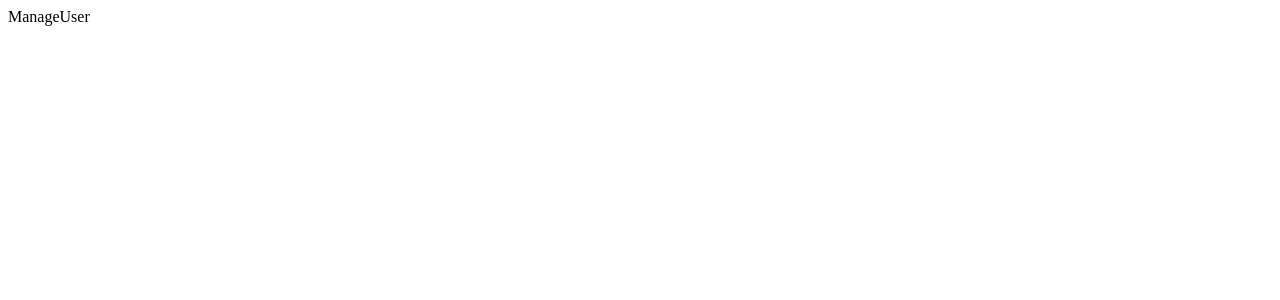
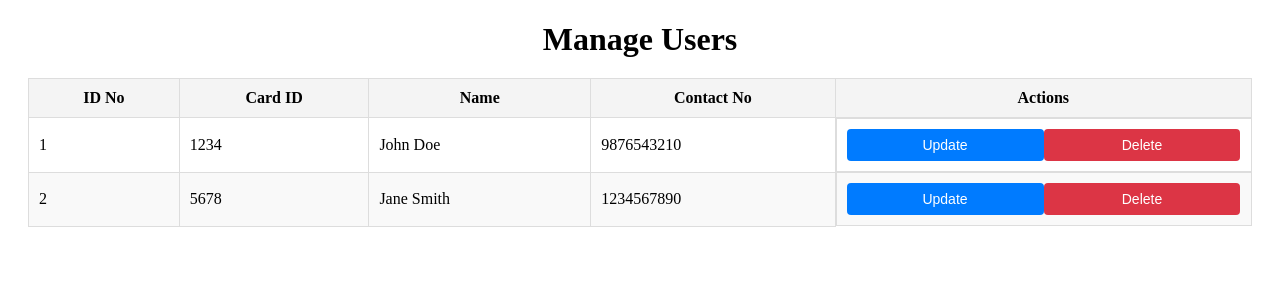
Before and after one commit to themarkib/rfid-attendance, a React (Vite) app in the folder frontend/: page /admin-manageuser in a window 1280 px wide. Shown: the top 300 px of the page. Built offline with nearby package versions, Linux system fonts and the light colour scheme.

Commit message:
ManageUserTable

```diff
--- a/frontend/src/Page/ManageUser.jsx
+++ b/frontend/src/Page/ManageUser.jsx
@@ -1,8 +1,11 @@
 import React from 'react'
+import ManageUserTable from '../component/ManageUserTable'
 
 const ManageUser = () => {
   return (
-    <div>ManageUser</div>
+    <div>
+      <ManageUserTable/>
+    </div>
   )
 }
 
--- /dev/null
+++ b/frontend/src/component/ManageUserTable.jsx
@@ -0,0 +1,80 @@
+import React, { useState, useEffect } from 'react';
+import './../css/componentCss/ManageUserTable.css';
+import UpdateUserForm from './UpdateUserForm.jsx';
+
+const ManageUserTable = () => {
+  const [data, setData] = useState([]);
+  const [currentUser, setCurrentUser] = useState(null);
+
+  useEffect(() => {
+    // Simulate an API call
+    const fetchData = async () => {
+      // Dummy data
+      const dummyData = [
+        { idno: 1, cardid: '1234', name: 'John Doe', contactno: '9876543210' },
+        { idno: 2, cardid: '5678', name: 'Jane Smith', contactno: '1234567890' },
+        // Add more rows as needed
+      ];
+      setData(dummyData);
+    };
+
+    fetchData();
+  }, []);
+
+  const handleUpdate = (user) => {
+    // Implement update functionality
+    console.log('Updating user:', user);
+    setData(data.map(entry => (entry.idno === user.idno ? user : entry)));
+    setCurrentUser(null);
+  };
+
+  const handleDelete = (idno) => {
+    // Implement delete functionality
+    console.log('Deleting user with ID:', idno);
+    setData(data.filter(entry => entry.idno !== idno)); // Remove from UI for now
+  };
+
+  const handleCancelUpdate = () => {
+    setCurrentUser(null);
+  };
+
+  return (
+    <div className="manage-user-container">
+      <h1>Manage Users</h1>
+      <table className="manage-user-table">
+        <thead>
+          <tr>
+            <th>ID No</th>
+            <th>Card ID</th>
+            <th>Name</th>
+            <th>Contact No</th>
+            <th>Actions</th>
+          </tr>
+        </thead>
+        <tbody>
+          {data.map((entry) => (
+            <tr key={entry.idno}>
+              <td>{entry.idno}</td>
+              <td>{entry.cardid}</td>
+              <td>{entry.name}</td>
+              <td>{entry.contactno}</td>
+              <td className="actions">
+                <button className="update-button" onClick={() => setCurrentUser(entry)}>Update</button>
+                <button className="delete-button" onClick={() => handleDelete(entry.idno)}>Delete</button>
+              </td>
+            </tr>
+          ))}
+        </tbody>
+      </table>
+      {currentUser && (
+        <UpdateUserForm
+          user={currentUser}
+          onUpdate={handleUpdate}
+          onCancel={handleCancelUpdate}
+        />
+      )}
+    </div>
+  );
+};
+
+export default ManageUserTable;
--- /dev/null
+++ b/frontend/src/component/UpdateUserForm.jsx
@@ -0,0 +1,65 @@
+import React, { useState, useEffect } from 'react';
+import './../css/componentCss/UpdateUserForm.css';
+
+const UpdateUserForm = ({ user, onUpdate, onCancel }) => {
+  const [formData, setFormData] = useState(user);
+
+  useEffect(() => {
+    setFormData(user);
+  }, [user]);
+
+  const handleChange = (e) => {
+    const { name, value } = e.target;
+    setFormData({ ...formData, [name]: value });
+  };
+
+  const handleSubmit = (e) => {
+    e.preventDefault();
+    onUpdate(formData);
+  };
+
+  return (
+    <div className="update-form-container">
+      <form className="update-form" onSubmit={handleSubmit}>
+        <h2>Update User</h2>
+        <div className="form-group">
+          <label htmlFor="cardid">Card ID:</label>
+          <input
+            type="text"
+            id="cardid"
+            name="cardid"
+            value={formData.cardid}
+            onChange={handleChange}
+            required
+          />
+        </div>
+        <div className="form-group">
+          <label htmlFor="name">Name:</label>
+          <input
+            type="text"
+            id="name"
+            name="name"
+            value={formData.name}
+            onChange={handleChange}
+            required
+          />
+        </div>
+        <div className="form-group">
+          <label htmlFor="contactno">Contact No:</label>
+          <input
+            type="text"
+            id="contactno"
+            name="contactno"
+            value={formData.contactno}
+            onChange={handleChange}
+            required
+          />
+        </div>
+        <button type="submit">Update</button>
+        <button type="button" className="cancel-button" onClick={onCancel}>Cancel</button>
+      </form>
+    </div>
+  );
+};
+
+export default UpdateUserForm;
--- /dev/null
+++ b/frontend/src/css/componentCss/ManageUserTable.css
@@ -0,0 +1,57 @@
+/* ManageUserTable.css */
+.manage-user-container {
+    margin: 20px;
+}
+
+.manage-user-table {
+    width: 100%;
+    border-collapse: collapse;
+}
+
+.manage-user-table th, .manage-user-table td {
+    border: 1px solid #ddd;
+    padding: 10px;
+}
+
+.manage-user-table th {
+    background-color: #f4f4f4;
+}
+
+.manage-user-table tr:nth-child(even) {
+    background-color: #f9f9f9;
+}
+
+.manage-user-table tr:hover {
+    background-color: #f1f1f1;
+}
+
+.manage-user-table .actions {
+    display: flex;
+    justify-content: space-around;
+}
+
+.manage-user-table .update-button, .manage-user-table .delete-button {
+    padding: 8px 16px;
+    border: none;
+    border-radius: 4px;
+    cursor: pointer;
+    font-size: 14px;
+}
+
+.manage-user-table .update-button {
+    background-color: #007BFF;
+    color: white;
+}
+
+.manage-user-table .update-button:hover {
+    background-color: #0056b3;
+}
+
+.manage-user-table .delete-button {
+    background-color: #dc3545;
+    color: white;
+}
+
+.manage-user-table .delete-button:hover {
+    background-color: #c82333;
+}
--- /dev/null
+++ b/frontend/src/css/componentCss/UpdateUserForm.css
@@ -0,0 +1,54 @@
+/* UpdateUserForm.css */
+.update-form-container {
+    padding: 20px;
+    border: 1px solid #ccc;
+    border-radius: 4px;
+    background-color: #fff;
+    box-shadow: 0 2px 5px rgba(0, 0, 0, 0.1);
+  }
+
+  .update-form h2 {
+    margin-bottom: 20px;
+    text-align: center;
+  }
+
+  .update-form .form-group {
+    margin-bottom: 15px;
+  }
+
+  .update-form .form-group label {
+    display: block;
+    margin-bottom: 5px;
+  }
+
+  .update-form .form-group input {
+    width: 100%;
+    padding: 8px;
+    box-sizing: border-box;
+  }
+
+  .update-form button {
+    padding: 10px;
+    margin: 5px;
+    border: none;
+    border-radius: 4px;
+    cursor: pointer;
+  }
+
+  .update-form button[type="submit"] {
+    background-color: #007BFF;
+    color: white;
+  }
+
+  .update-form button[type="submit"]:hover {
+    background-color: #0056b3;
+  }
+
+  .update-form .cancel-button {
+    background-color: #dc3545;
+    color: white;
+  }
+
+  .update-form .cancel-button:hover {
+    background-color: #c82333;
+  }
```
